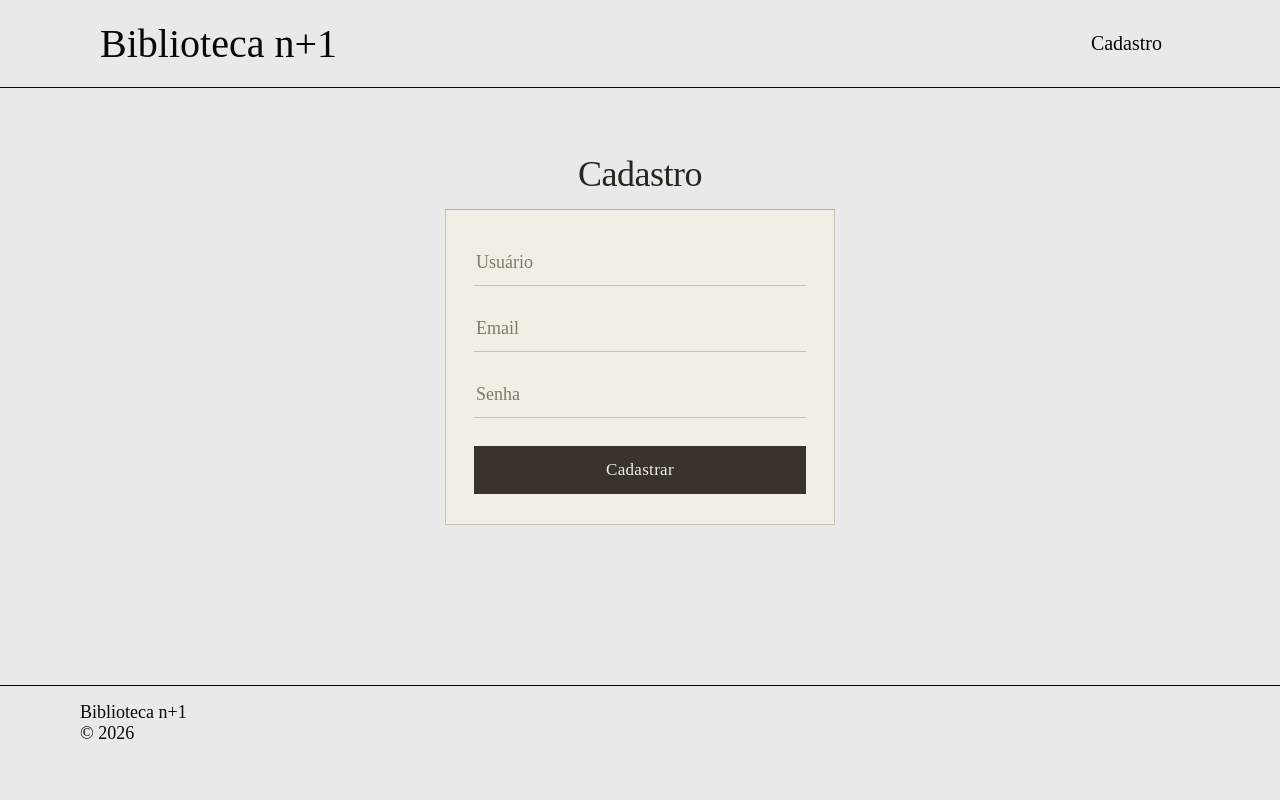
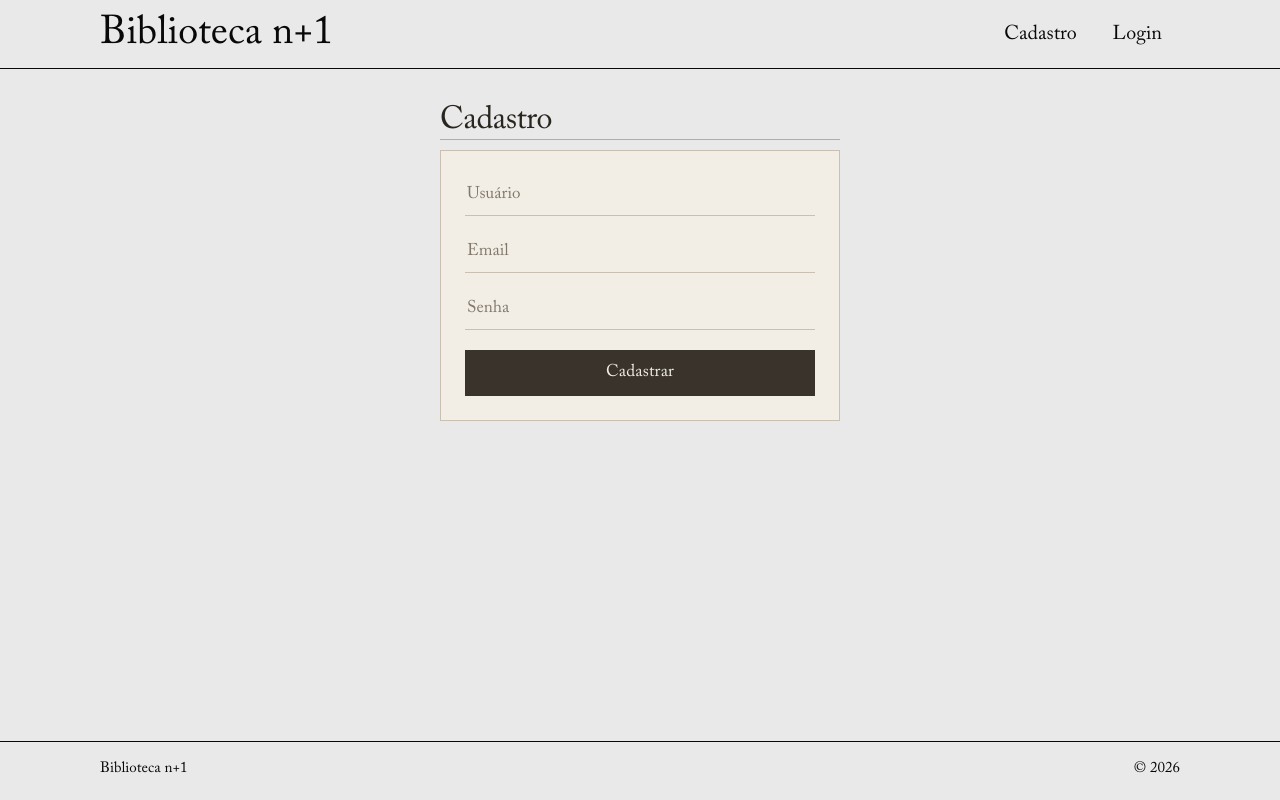
Before and after one commit to joaohrx/biblioteca-n-1, a Flask app: page /cadastro in a window 1280 px wide. Run offline with Flask 3, Linux system fonts and the light colour scheme.

Commit message:
Incrementação estética dos templates

```diff
--- a/blueprints/auth/routes.py
+++ b/blueprints/auth/routes.py
@@ -17,17 +17,8 @@ def cadastro():
             flash("Preencha todos os campos.", "erro")
             return render_template("cadastro.html")
 
-        usuario = Usuario(
-            nome=nome,
-            email=email,
-            senha=generate_password_hash(senha)
-        )
-
-        database.db.session.add(usuario)
-        database.db.session.commit()
-
         flash("Cadastro realizado com sucesso!")
-        return redirect(url_for("login.html"))
+        return redirect(url_for("auth.login"))
 
     return render_template("cadastro.html")
 
--- a/blueprints/auth/templates/cadastro.html
+++ b/blueprints/auth/templates/cadastro.html
@@ -7,6 +7,7 @@
 {% endblock %}
 
 {% block conteudo %}
+<main class="conteudo-main">
 <h1 id="bem_vindo_auth">Cadastro</h1>
 <form method="POST">
     <input type="text" name="nome" id="nome" placeholder="Usuário" required>
@@ -14,5 +15,6 @@
     <input type="password" name="senha" id="senha" placeholder="Senha" required>
     <button type="submit">Cadastrar</button>
 
-</form>
+    </form>
+</main>
 {% endblock %}
--- a/blueprints/auth/templates/login.html
+++ b/blueprints/auth/templates/login.html
@@ -7,11 +7,13 @@
       href="{{ url_for('static', filename='css/auth.css') }}">
 {% endblock %}
 
+<main class="conteudo-main">
 <h1 id="bem_vindo_auth">Login</h1>
 <form method="POST">
     <input type="text" name="email" id="email" placeholder="Email" required>
     <input type="password" name="senha" id="senha" placeholder="Senha" required>
     <button type="submit">Entrar</button>
 
-</form>
+    </form>
+</main>
 {% endblock %}
--- a/static/css/auth.css
+++ b/static/css/auth.css
@@ -1,13 +1,13 @@
+
 #bem_vindo_auth {
     width: 90%;
-    max-width: 390px;
-    margin: 65px auto 0;
-    padding-bottom: 14px;
+    max-width: 400px;
+    margin: 32px auto 10px;
 
-    font-family: "Times New Roman", Times, serif;
-    font-size: 36px;
+    font-family: "Adobe Caslon";
+    font-size: 32px;
     font-weight: normal;
-    text-align: center;
+    text-align: left;
     letter-spacing: -0.5px;
 
     color: #29251f;
@@ -17,24 +17,23 @@
 form {
     display: flex;
     flex-direction: column;
-    gap: 20px;
+    gap: 16px;
 
     width: 90%;
-    max-width: 390px;
-    margin: 0 auto 60px;
-    padding: 30px 28px;
+    max-width: 400px;
+    margin: 0 auto 40px;
+    padding: 24px;
 
     background-color: #f2eee6;
     border: 1px solid #c9c0b2;
-    border-top: none;
 }
 
 input {
     width: 100%;
-    padding: 12px 2px;
+    padding: 10px 2px;
 
-    font-family: "Times New Roman", Times, serif;
-    font-size: 18px;
+    font-family: "Adobe Caslon", Times, serif;
+    font-size: 17px;
     color: #29251f;
 
     background: transparent;
@@ -56,12 +55,12 @@ input:focus {
 }
 
 button {
-    margin-top: 8px;
-    padding: 13px;
+    margin-top: 4px;
+    padding: 12px;
 
-    font-family: "Times New Roman", Times, serif;
+    font-family: "Adobe Caslon", Times, serif;
     font-size: 17px;
-    letter-spacing: 0.3px;
+    letter-spacing: 0.2px;
     color: #f2eee6;
 
     background-color: #39332c;
@@ -76,3 +75,7 @@ button:hover {
     color: #29251f;
     background-color: #e4dccf;
 }
+
+.conteudo-main {
+    flex: 1;
+}
--- a/static/css/base.css
+++ b/static/css/base.css
@@ -1,14 +1,23 @@
+
 * {
     box-sizing: border-box;
 }
 
+@font-face {
+    font-family: "Adobe Caslon";
+    src: url("/static/fontes/ACaslonPro-Regular.otf") format("opentype");
+    font-weight: normal;
+    font-style: normal;
+    font-display: swap;
+}
+
 body {
     margin: 0;
-            min-height: 93vh;
+    min-height: 100vh;
     display: flex;
     flex-direction: column;
 
-            font-family: "Times New Roman", Times, serif;
+    font-family: "Adobe Caslon", serif;
     background-color: #e9e9e9;
     color: #080808;
 }
@@ -17,7 +26,7 @@
     display: flex;
     align-items: center;
     justify-content: space-between;
-            padding: 20px 100px;
+    padding: 10px 100px;
     background-color: #e9e9e9;
     border-bottom: 1px solid #080808;
 }
@@ -47,6 +56,8 @@
     color: #8b7355;
 }
 
+
+
 footer {
     margin-top: auto;
 }
@@ -54,19 +65,22 @@
 footer hr {
     border: none;
     border-top: 1px solid #080808;
-        margin: 0 0 16px;
+    margin: 0;
 }
 
-        footer div {
+
+
+.rodape {
     display: flex;
-        justify-content: center;
+    justify-content: space-between;
     align-items: center;
-        gap: 20px;
-        padding: 0 100px 20px;
+    padding: 18px 100px 22px;
 }
 
-        footer span {
-        margin-left: 80px;
-        font-size: 18px;
+.rodape span {
+    margin: 0;
+    padding: 0;
+    font-family: "Adobe Caslon", serif;
+    font-size: 15px;
     color: #080808;
 }
--- a/templates/base.html
+++ b/templates/base.html
@@ -5,8 +5,10 @@
     <meta charset="UTF-8">
     <meta name="viewport" content="width=device-width, initial-scale=1.0">
     <title>Biblioteca n+1</title>
+
     <link rel="stylesheet"
-      href="{{ url_for('static', filename='css/base.css') }}">
+          href="{{ url_for('static', filename='css/base.css') }}">
+
     {% block estilos %}{% endblock %}
 </head>
 
@@ -17,18 +19,24 @@
         <nav>
             {% if not usuario %}
                 <a href="{{ url_for('auth.cadastro') }}">Cadastro</a>
+                <a href="{{ url_for('auth.login') }}">Login</a>
             {% else %}
-                <a href="{{url_for(livros.home)}}">Home</a>
+                <a href="{{ url_for(livros.home) }}">Home</a>
                 <a href="{{ url_for('livros.perfil') }}">Perfil</a>
                 <a href="{{ url_for('auth.logout') }}">Sair</a>
             {% endif %}
         </nav>
     </header>
+
     {% block conteudo %}{% endblock %}
+
+
     <footer>
         <hr>
-        <span>Biblioteca n+1</span> <br>
-        <span>© 2026</span>
+        <div class="rodape">
+            <span>Biblioteca n+1</span>
+            <span id="copyright">© 2026</span>
+        </div>
     </footer>
 </body>
 </html>
```
Also changed, not shown: blueprints/livros/templates/index.html (+7 -1 lines), static/css/index.css (+48 -12 lines), static/fontes/ACaslonPro-Regular.otf (added), static/img/gato.png (added). Lines whose indentation alone changed are shown as unchanged.
